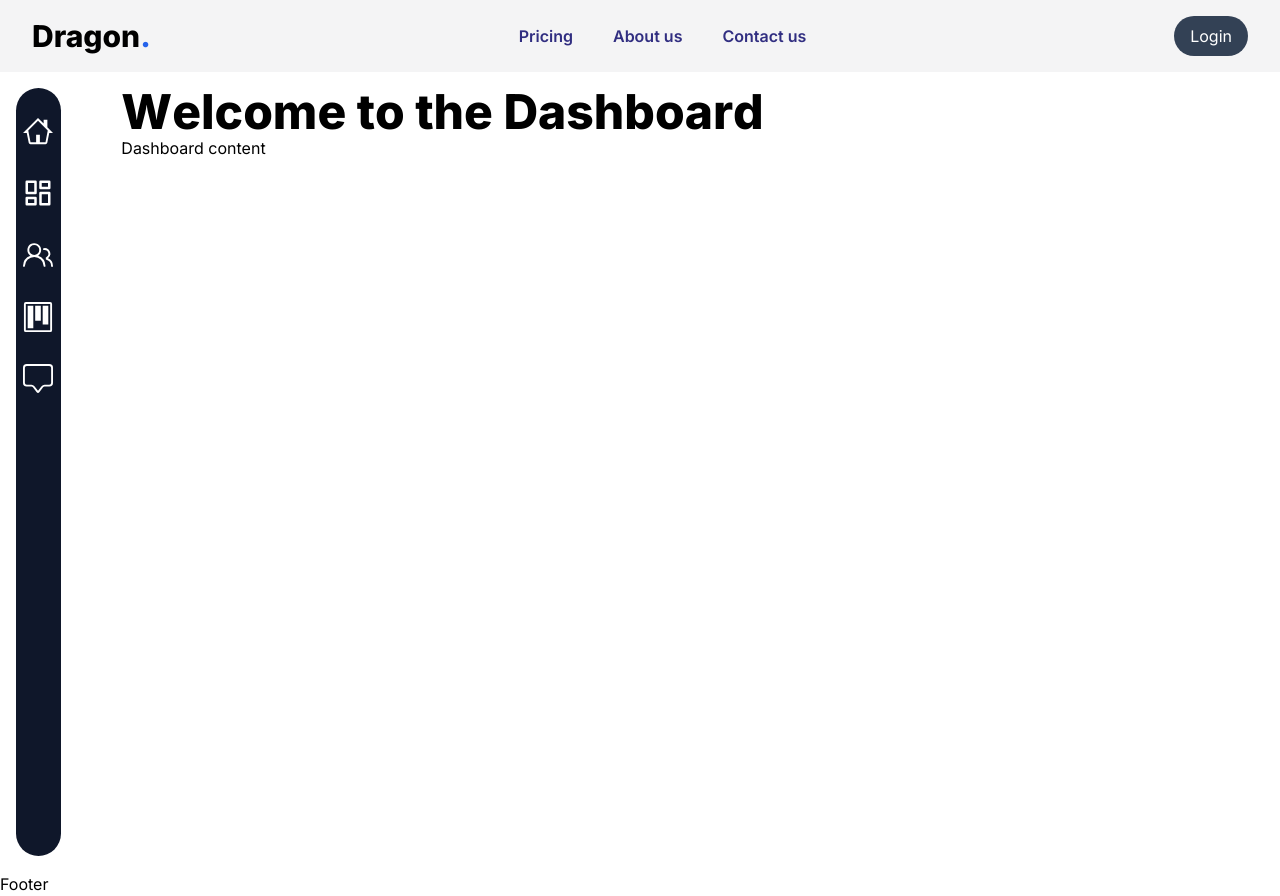
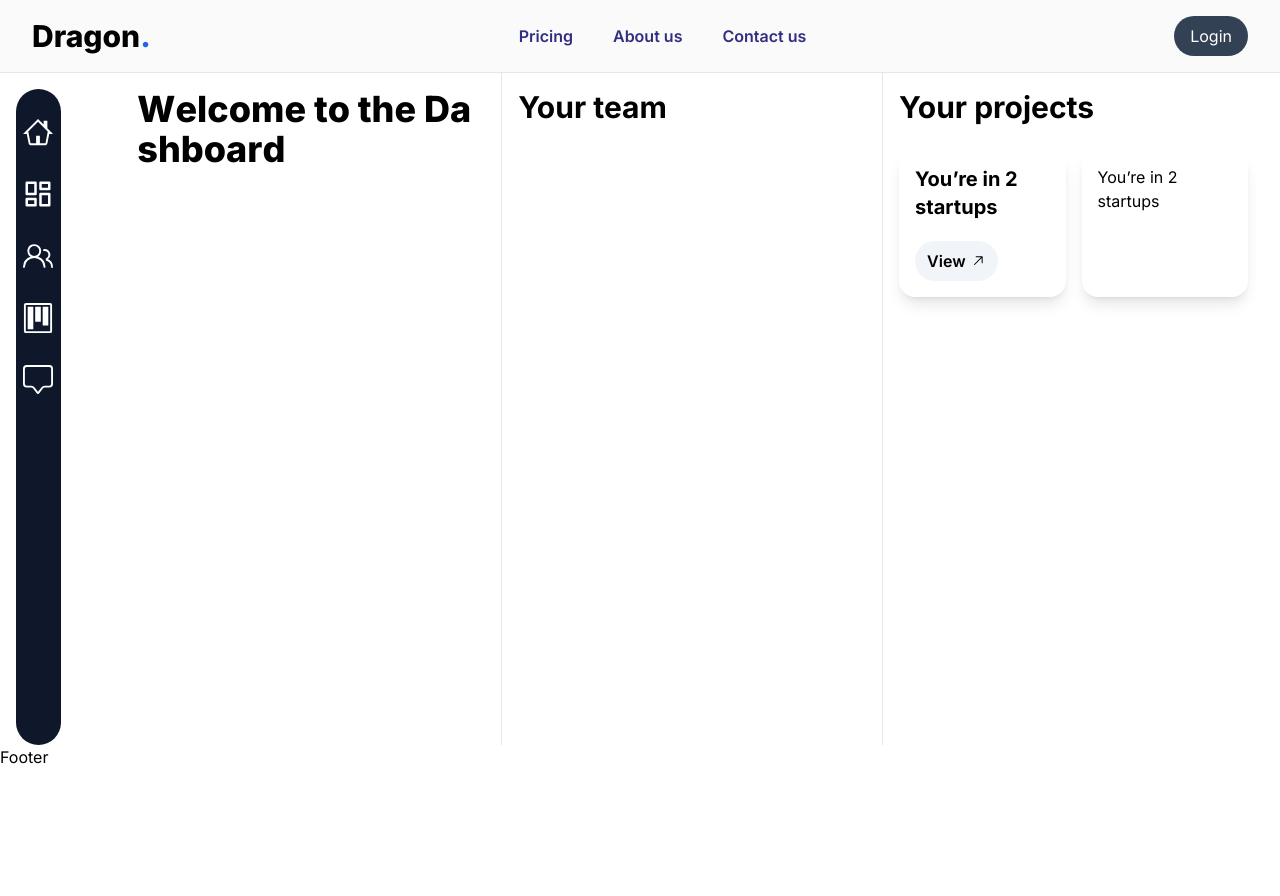
Before and after one commit to seyade/dragon, a Next.js app in the folder client/: page /dashboard in a window 1280 px wide. After the commit the page ends 800 px from the top, so only its background shows below. Built offline with nearby package versions, Linux system fonts and the light colour scheme; no server answers.

Commit message:
general ui tweaks in dashboard

```diff
--- a/client/app/dashboard/page.tsx
+++ b/client/app/dashboard/page.tsx
@@ -7,7 +7,7 @@ import SplitType from "split-type";
 import { useUser } from "@auth0/nextjs-auth0/client";
 
 // icons
-import { GoHome, GoPeople, GoProject } from "react-icons/go";
+import { GoArrowUpRight, GoHome, GoPeople, GoProject } from "react-icons/go";
 import { LuLayoutDashboard } from "react-icons/lu";
 import { BsChatSquare } from "react-icons/bs";
 
@@ -55,8 +55,11 @@ const Dashboard = () => {
 		);
 
 	return (
-		<div ref={container} className="grid grid-cols-12 gap-4 h-full w-full p-4">
-			<aside className="col-span-1 w-1/2 flex flex-col items-center bg-slate-900 text-white p-2 rounded-3xl text-3xl">
+		<div
+			ref={container}
+			className="grid grid-cols-12 gap-4 h-[84vh] w-full px-4"
+		>
+			<aside className="col-span-1 w-1/2 flex flex-col items-center bg-slate-900 text-white p-2 mt-4 rounded-3xl text-3xl">
 				<ul className="py-5">
 					<li className="mb-8">
 						<Link href={"/"}>
@@ -83,19 +86,43 @@ const Dashboard = () => {
 					</li>
 				</ul>
 			</aside>
-			<main className="col-span-11">
+			<main className="col-span-11 grid grid-cols-3">
+				<section className="px-4 py-4 border-r border-r-slate-200">
 					<header>
 						<h1 className="page-title font-bold text-2xl">{user?.name}</h1>
 						<h2
-						className="page-title font-extrabold text-5xl"
+							className="page-title font-extrabold text-4xl"
 							style={{ clipPath: "polygon(0 0, 100% 0, 100% 100%, 0% 100%)" }}
 						>
 							Welcome to the Dashboard
 						</h2>
 					</header>
+				</section>
 
-				<section>
-					<h3>Dashboard content</h3>
+				<section className="px-4 py-4 border-r border-r-slate-200">
+					<h3 className="font-bold text-3xl">Your team</h3>
+				</section>
+
+				<section className="px-4 py-4">
+					<h3 className="font-bold text-3xl mb-6">Your projects</h3>
+
+					<div className="flex w-full">
+						<div className="flex-1 p-4 rounded-2xl shadow-lg mr-2">
+							<h4 className="font-bold text-xl mb-5">
+								You&rsquo;re in 2 startups
+							</h4>
+							<a
+								href="/"
+								className="inline-flex items-center py-2 px-3 bg-slate-100 rounded-full"
+							>
+								<span className="font-semibold mr-1">View</span>{" "}
+								<GoArrowUpRight />
+							</a>
+						</div>
+						<div className="flex-1 p-4 rounded-2xl shadow-lg ml-2">
+							<p>You&rsquo;re in 2 startups</p>
+						</div>
+					</div>
 				</section>
 			</main>
 		</div>
--- a/client/components/header/index.tsx
+++ b/client/components/header/index.tsx
@@ -10,7 +10,7 @@ const Header = () => {
 	console.log("USER---", user);
 
 	return (
-		<header className="flex justify-between items-center w-full py-4 px-8 bg-zinc-100">
+		<header className="flex justify-between items-center w-full py-4 px-8 bg-zinc-50 border-b border-b-slate-200">
 			<a href="/" className="flex items-center font-extrabold text-3xl">
 				Dragon<span className="text-blue-600">.</span>
 			</a>
```
Lines whose indentation alone changed are shown as unchanged.
